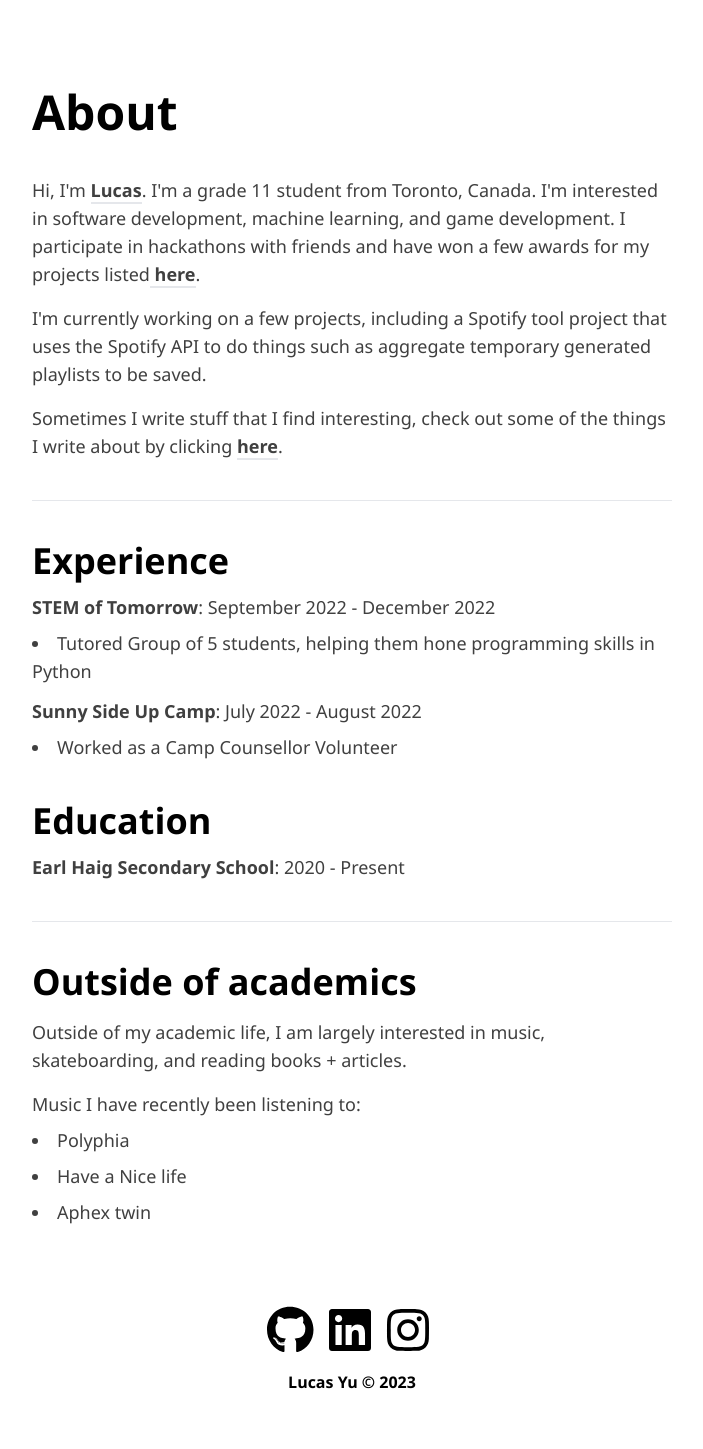
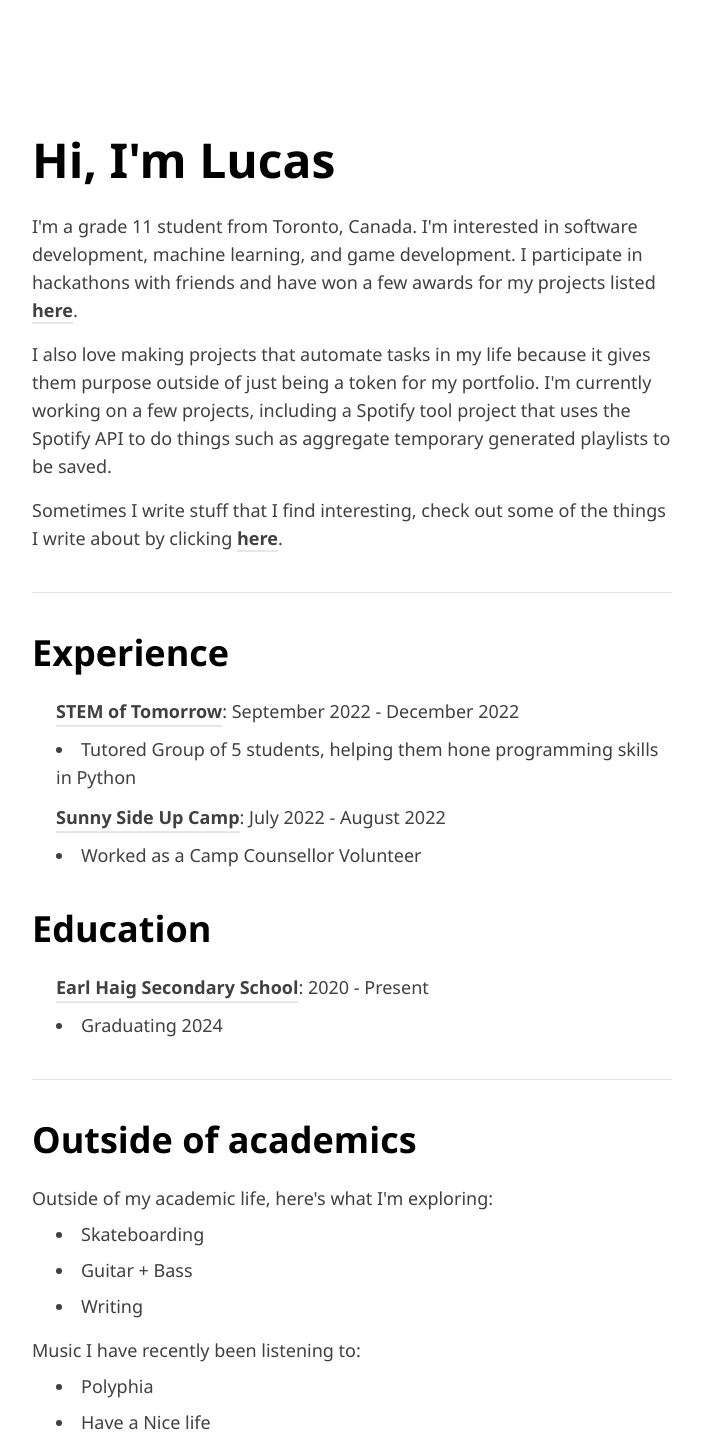
Before and after one commit to loafisgood/lucas-yu, a Next.js app: page /about in a window 1280 px wide. Shown: the part 80-1529 px from the top of the page, without its empty margins (288-991 px from the left). Before the commit the page ends 1490 px from the top, so only its background shows below. Built offline with nearby package versions, Linux system fonts and the light colour scheme.

Commit message:
Updated about me

```diff
--- a/app/about/page.tsx
+++ b/app/about/page.tsx
@@ -3,30 +3,34 @@ import Link from "next/link";
 
 export default function About() {
   return (
-    <div className="mt-20 mb-20" style={{ color: "#404040" }}>
-      <h1 className="text-5xl text-black font-bold">About</h1>
-      <div className="mt-10 text-lg text-left">
+    <div className="mt-32 mb-20" style={{ color: "#404040" }}>
+      <h1 className="text-5xl text-black font-bold">Hi, I&apos;m Lucas</h1>
+      <div className="mt-7 text-lg text-left">
+        <div>
           <p>
-          Hi, I&apos;m <span className="font-bold cursor-pointer border-b-2">Lucas</span>. I&apos;m a grade 11 student from Toronto, Canada.
+            I&apos;m a grade 11 student from Toronto, Canada.
             I&apos;m interested in software development, machine learning, and game development.
             I participate in hackathons with friends and have won a few awards for my projects listed
             <Link href={"/projects"} className="font-bold cursor-pointer border-b-2"> here</Link>.
+
           </p>
           <p className="mt-4">
+            I also love making projects that automate tasks in my life because it gives them purpose outside of just being a token for my portfolio.
             I&apos;m currently working on a few projects, including a Spotify tool project that uses the Spotify API to do things such as aggregate temporary generated playlists to be saved.
           </p>
           <p className="mt-4">
             Sometimes I write stuff that I find interesting, check out some of the things I write about by clicking <Link href={"/blog"} className="font-bold cursor-pointer border-b-2"> here</Link>.
           </p>
+        </div>
 
         <hr className="mt-10"></hr>
         <h2 className="text-4xl font-bold text-black mt-10">
           Experience
         </h2>
-        <ul>
+        <ul className="ml-6 mt-6">
           <li className="mt-3">
             <a href="https://www.stemoftomorrow.org/" target="_blank" rel="noreferrer">
-              <span className="font-bold cursor-pointer text-underline-animation duration-300">STEM of Tomorrow</span>: September 2022 - December 2022
+              <span className="font-bold cursor-pointer border-b-2 text-underline-animation duration-300">STEM of Tomorrow</span>: September 2022 - December 2022
             </a>
             <ul className="list-disc list-inside">
               <li className="mt-2">Tutored Group of 5 students, helping them hone programming skills in Python</li>
@@ -35,7 +39,7 @@ export default function About() {
 
           <li className="mt-3">
             <a href="https://sunnysideupcamp.com/" target="_blank" rel="noreferrer">
-              <span className="font-bold cursor-pointer text-underline-animation duration-300">Sunny Side Up Camp</span>: July 2022 - August 2022
+              <span className="font-bold cursor-pointer border-b-2 text-underline-animation duration-300">Sunny Side Up Camp</span>: July 2022 - August 2022
             </a>
             <ul className="list-disc list-inside">
               <li className="mt-2">Worked as a Camp Counsellor Volunteer</li>
@@ -46,10 +50,13 @@ export default function About() {
         <h2 className="text-4xl font-bold text-black mt-10">
           Education
         </h2>
-        <ul>
+        <ul className="ml-6 mt-6">
           <li className="mt-3">
             <a href="https://www.earlhaig.ca/" target="_blank" rel="noreferrer">
-              <span className="font-bold cursor-pointer text-underline-animation duration-300">Earl Haig Secondary School</span>: 2020 - Present
+              <span className="font-bold cursor-pointer border-b-2 text-underline-animation duration-300">Earl Haig Secondary School</span>: 2020 - Present
+              <ul className="list-disc list-inside">
+                <li className="mt-2">Graduating 2024</li>
+            </ul>
             </a>
           </li>
         </ul>
@@ -58,11 +65,17 @@ export default function About() {
         <h2 className="text-4xl font-bold text-black mt-10">
           Outside of academics
         </h2>
-        <p className="mt-4">
-          Outside of my academic life, I am largely interested in music, skateboarding, and reading books + articles.
+        <p className="mt-6">
+          Outside of my academic life, here's what I'm exploring:
         </p>
+          <div className="ml-6">
+            <ul className="list-disc list-inside">
+                <li className="mt-2">Skateboarding</li>
+                <li className="mt-2">Guitar + Bass</li>
+                <li className="mt-2">Writing</li>
+              </ul>
             <div className="flex flex-col text-left align-center">
-          <p className="mt-4">
+              <p className="mt-4 -ml-6">
                 Music I have recently been listening to:
               </p>
               <ul className="list-disc list-inside">
@@ -73,5 +86,6 @@ export default function About() {
           </div>
         </div>
       </div>
+    </div>
   );
 }
--- a/app/components/Home.css
+++ b/app/components/Home.css
@@ -1,7 +1,7 @@
 .yinyang
 {
-	width: 125px;
-	height: 125px;
+	width: 225px;
+	height: 225px;
 	border-radius: 100%;
 	background: linear-gradient(to bottom,black 0%,black 50%,white 50%,white 100%);
 	display: block;
@@ -22,8 +22,8 @@
 
 .yinyang:after
 {
-	width: 75%;
-	height: 75%;
+	width: 100%;
+	height: 100%;
 	background: radial-gradient(ellipse at center, black 0%, black 25%, white 25%, white 100%);
 	animation: inner-size 12s ease-in-out infinite;
 	animation-delay: -6s;
--- a/app/page.tsx
+++ b/app/page.tsx
@@ -32,33 +32,31 @@ const Home  = () => {
 
 
   return (
-    <div className="bg-white min-h-screen overflow-hidden flex flex-col text-center align-center justify-center -mt-100">
+    <div className="bg-white min-h-screen overflow-hidden flex flex-col text-center align-center justify-center mt-14">
       <motion.div exit={{ opacity:0 }} initial={{ opacity:0 }} animate={{ opacity:1 }} className='flex flex-col justify-center items-center -mb-24 -mt-48'>
         <div className="flex flex-col">
           <motion.div initial={{scale : 1 }}>
-            <span className="text-6xl xs:text-7xl md:text-8xl font-bold cursor-pointer hover:text-slate-900 duration-300">
+            <span className="text-8xl xs:text-7xl lg:text-8xl font-bold cursor-pointer hover:text-slate-900 duration-300">
               Lucas Yu
             </span>
             <p className="text-gray-700 text-xl my-4">
               Hey, learn more about me or contact me below!
             </p>
-
           </motion.div>
           <div className=" text-lg my-2">
             <div className="flex justify-center flex-row items-center gap-8 mt-4">
               <Link href="/about">
-                <span className="text-xl md:text-3xl font-bold cursor-pointer hover:text-slate-800 duration-500">
+                <span className="text-2xl md:text-3xl font-bold cursor-pointer hover:text-slate-800 duration-500">
                   <span className="text-underline-animation">About me</span>
                 </span>
               </Link>
-
               <Link href="/contact">
-                <span className="text-xl md:text-3xl font-bold cursor-pointer hover:text-slate-800 duration-500">
+                <span className="text-2xl md:text-3xl font-bold cursor-pointer hover:text-slate-800 duration-500">
                   <span className="text-underline-animation">Contact Me</span>
                 </span>
               </Link>
             </div>
-            <div className={`yinyang justify-center align-center text-center ml-32 mt-4`}></div>
+            <div className={`yinyang justify-center align-center text-center ml-24 mt-5`}></div>
           </div>
         </div>
       </motion.div>
```
Lines whose indentation alone changed are shown as unchanged.
